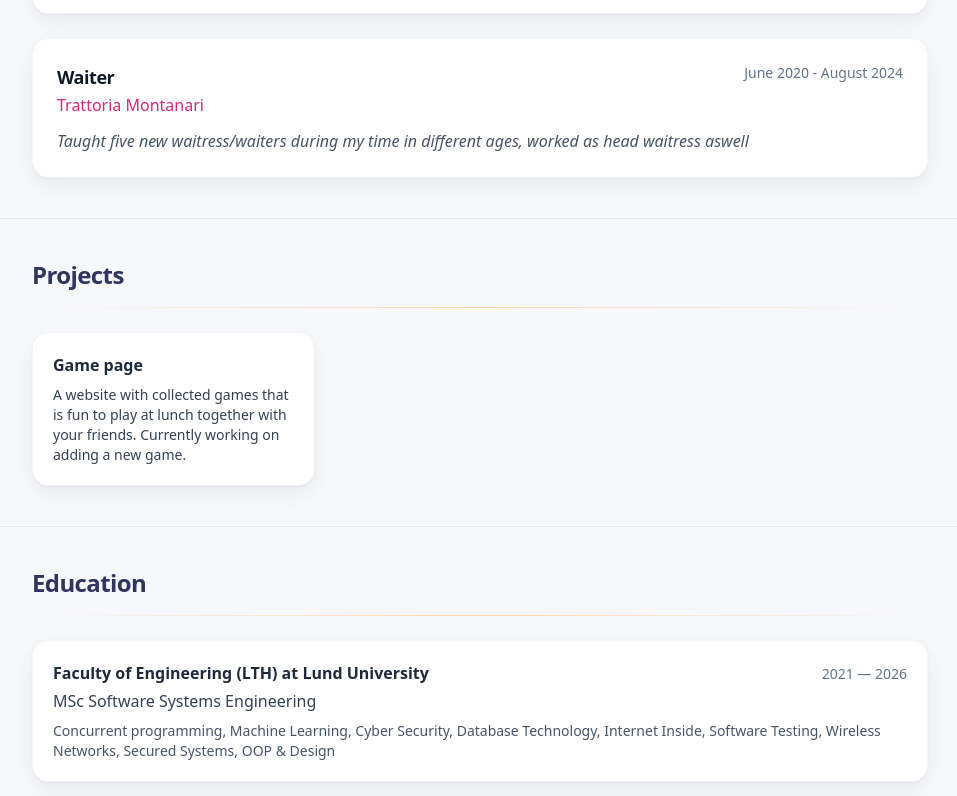
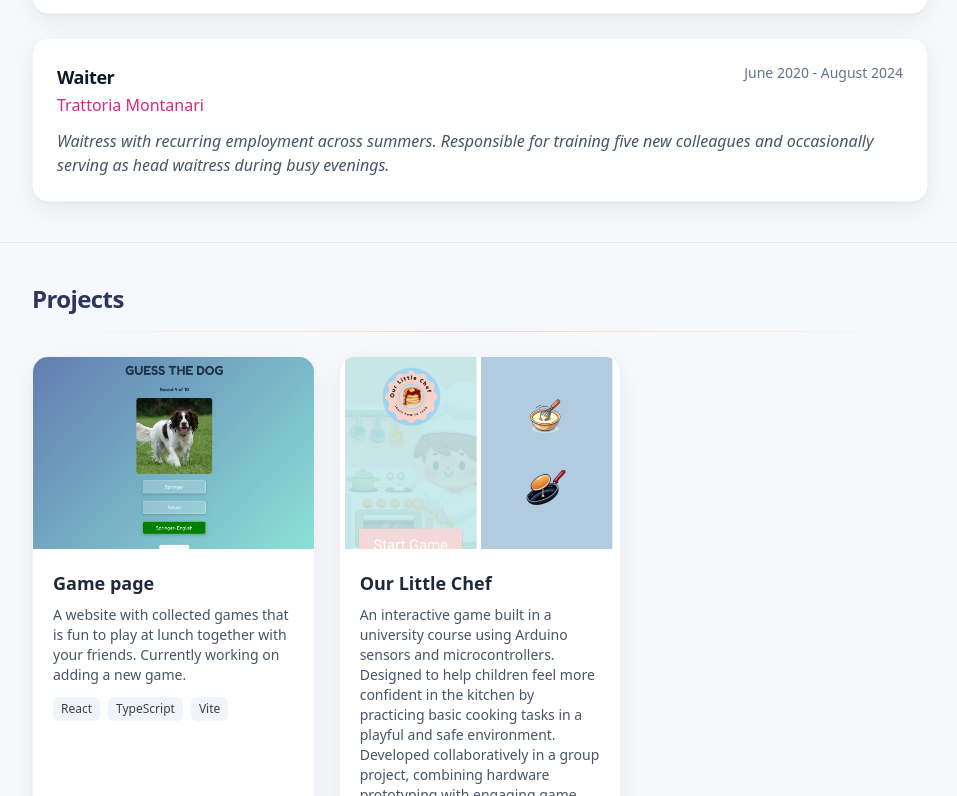
Before and after one commit to EbbacnLundgren/portfolio, a Next.js app: page / in a window 1280 px wide. Shown: the part 1364-2160 px from the top of the page, without its empty margins (160-1117 px from the left). Built offline with nearby package versions, Linux system fonts and the light colour scheme.

Commit message:
Added more about projects

```diff
--- a/components/ProjectCard.tsx
+++ b/components/ProjectCard.tsx
@@ -1,18 +1,33 @@
-"use client";
-import { motion } from "framer-motion";
+import Image from "next/image";
 import type { Project } from "@/content/data";
 
 export function ProjectCard({ project }: { project: Project }) {
   return (
-    <motion.article
-      initial={{ opacity: 0, y: 20 }}
-      whileInView={{ opacity: 1, y: 0 }}
-      viewport={{ once: true, amount: 0.2 }}
-      transition={{ duration: 0.4 }}
-      className="card p-5 hover:-translate-y-1 hover:shadow-lg transition"
-    >
-      <h3 className="font-semibold">{project.title}</h3>
-      <p className="mt-2 text-slate-700 text-sm">{project.description}</p>
-    </motion.article>
+    <article className="card overflow-hidden hover:shadow-lg transition">
+      {project.image && (
+        <div className="relative h-48 w-full">
+          <Image
+            src={project.image}
+            alt={project.title}
+            fill
+            className="object-cover"
+          />
+        </div>
+      )}
+      <div className="p-5">
+        <h3 className="font-semibold text-lg">{project.title}</h3>
+        <p className="text-sm text-slate-600 mt-2">{project.description}</p>
+        <div className="mt-3 flex flex-wrap gap-2">
+          {project.tags.map((tag) => (
+            <span
+              key={tag}
+              className="px-2 py-1 text-xs rounded-md bg-slate-100 text-slate-700"
+            >
+              {tag}
+            </span>
+          ))}
+        </div>
+      </div>
+    </article>
   );
 }
--- a/content/data.ts
+++ b/content/data.ts
@@ -46,7 +46,7 @@ export const data = {
       title: "Software Development Consultant",
       period: "December 2024 — now",
       summary:
-        "Consultant in different software projects, both developing and researching"
+        "Consultant in software projects, combining development with digital improvement initiatives."
     },
     {
       company: "Alfa Laval",
@@ -66,7 +66,7 @@ export const data = {
       title: "Waiter",
       period: "June 2020 - August 2024",
       summary:
-        "Taught five new waitress/waiters during my time in different ages, worked as head waitress aswell"
+        "Waitress with recurring employment across summers. Responsible for training five new colleagues and occasionally serving as head waitress during busy evenings."
 
     }
   ],
@@ -77,7 +77,17 @@ export const data = {
         "A website with collected games that is fun to play at lunch together with your friends. Currently working on adding a new game. ",
       tags: ["React", "TypeScript", "Vite"],
       repo: "https://github.com/EbbacnLundgren/gamepage",
-      year: "2025"
+      year: "2025",
+      image: "/projects/gamepage.png"
+    },
+    {
+      title: "Our Little Chef",
+      description:
+        "An interactive game built in a university course using Arduino sensors and microcontrollers. Designed to help children feel more confident in the kitchen by practicing basic cooking tasks in a playful and safe environment. Developed collaboratively in a group project, combining hardware prototyping with engaging game design.",
+      tags: ["Arduino", "C++", "Hardware", "Game Design", "C", "Usability", "Java"],
+      repo: "https://github.com/EbbacnLundgren/ourlittlechef",
+      year: "2024",
+      image: "/projects/ourlittlechef.png"
     }
   ],
   education: [
```
Also changed, not shown: public/projects/gamepage.png (added), public/projects/ourlittlechef.png (added).
